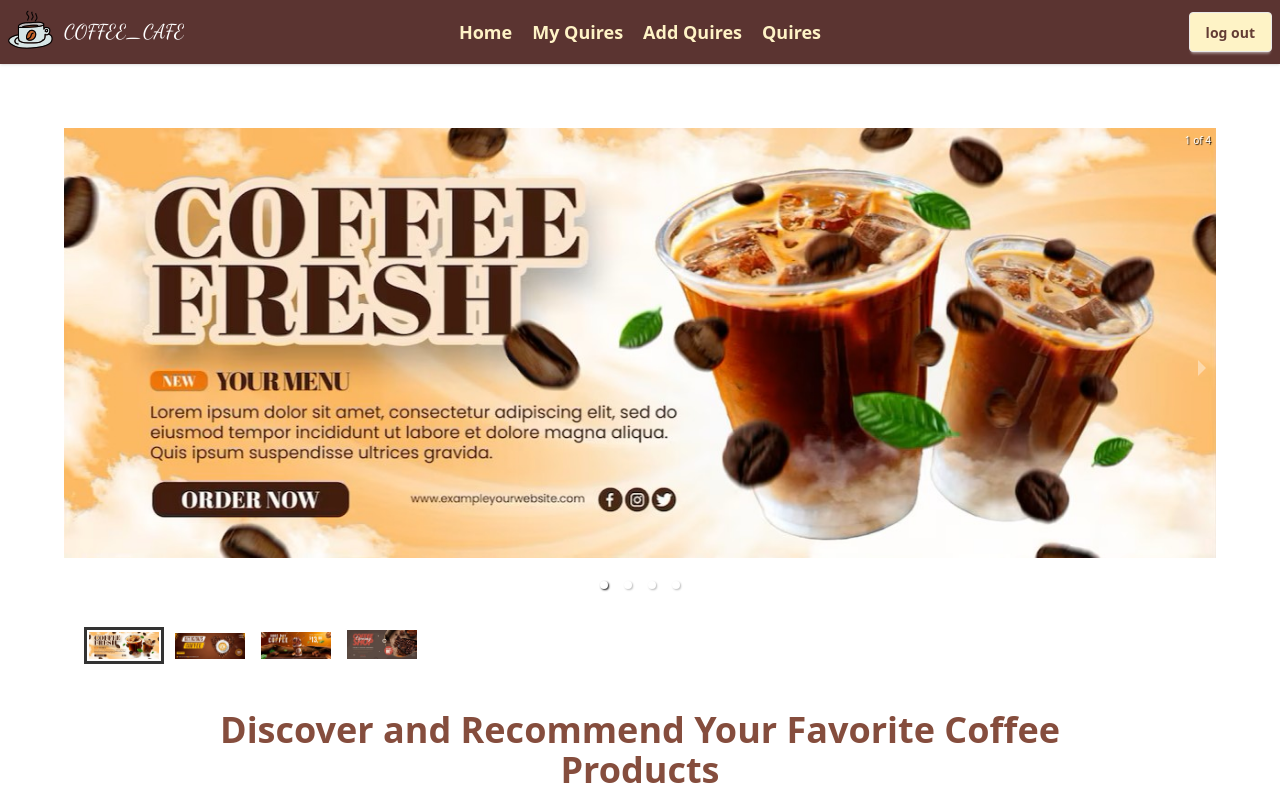
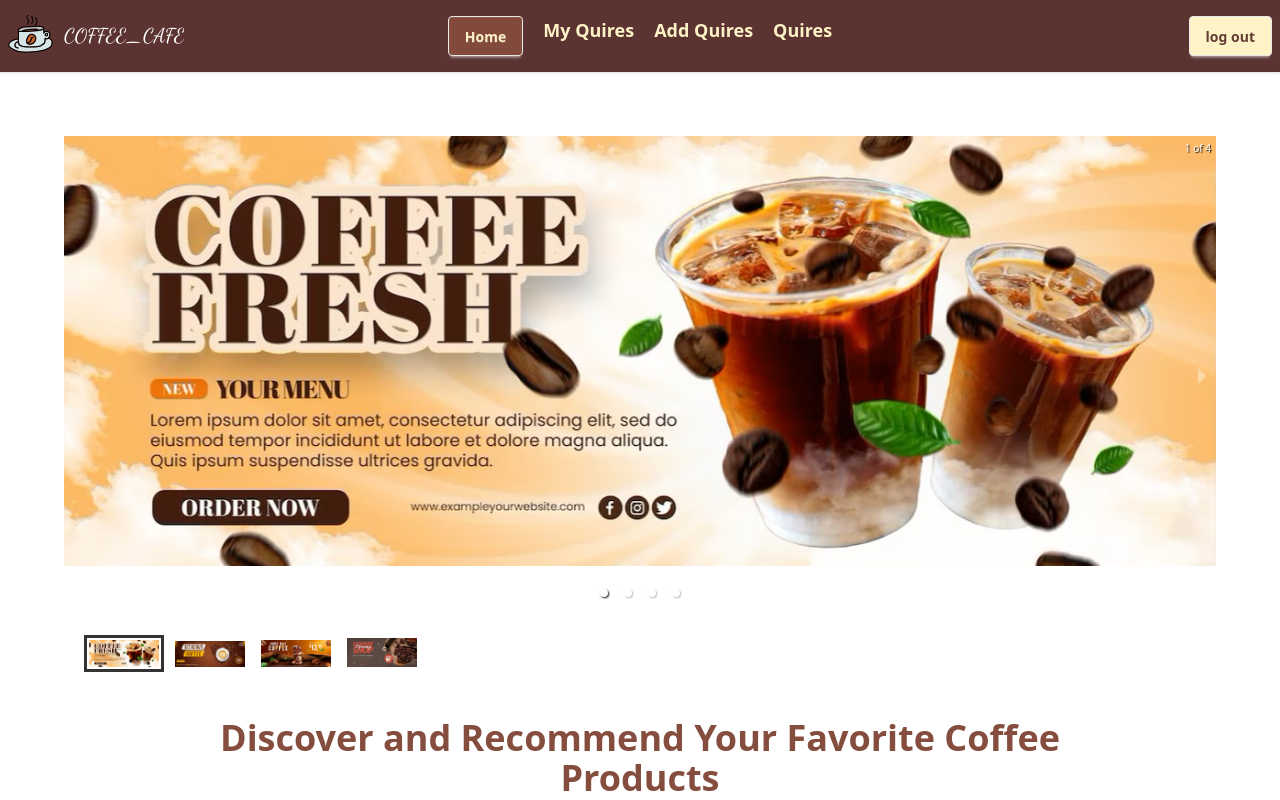
Before and after one commit to alaminjim/coffee-cafe-client, a React (Vite) app: page / in a window 1280 px wide. Shown: the top 800 px of the page. Built offline with nearby package versions, Linux system fonts and the light colour scheme; no server answers; sample sign-in values are in the browser's storage; a web font is replaced by a local one.

Commit message:
added navbar edit

```diff
--- a/src/Components/NavBar.jsx
+++ b/src/Components/NavBar.jsx
@@ -40,7 +40,52 @@ const NavBar = () => {
             <ul
               tabIndex={0}
               className="menu menu-sm dropdown-content bg-base-100 rounded-box z-1 mt-3 w-52 p-2 shadow"
-            ></ul>
+            >
+              <NavLink
+                className={({ isActive }) =>
+                  isActive
+                    ? "btn bg-[#854d3dea] text-amber-100"
+                    : "text-amber-100 gap-5 text-lg font-semibold"
+                }
+                to="/"
+              >
+                Home
+              </NavLink>
+              {user && (
+                <NavLink
+                  className={({ isActive }) =>
+                    isActive
+                      ? "btn bg-[#854d3dea] text-amber-100"
+                      : "text-amber-100 gap-5 text-lg font-semibold"
+                  }
+                  to="/my-quires"
+                >
+                  My Quires
+                </NavLink>
+              )}
+              {user && (
+                <NavLink
+                  className={({ isActive }) =>
+                    isActive
+                      ? "btn bg-[#854d3dea] text-amber-100"
+                      : "text-amber-100 gap-5 text-lg font-semibold"
+                  }
+                  to="/add-quires"
+                >
+                  Add Quires
+                </NavLink>
+              )}
+              <NavLink
+                className={({ isActive }) =>
+                  isActive
+                    ? "btn bg-[#854d3dea] text-amber-100"
+                    : "text-amber-100 gap-5 text-lg font-semibold"
+                }
+                to="/quire"
+              >
+                Quires
+              </NavLink>
+            </ul>
           </div>
           <div className="flex items-center gap-2">
             <img src={logo} alt="" />
@@ -48,11 +93,51 @@ const NavBar = () => {
           </div>
         </div>
         <div className="navbar-center hidden lg:flex">
-          <ul className="menu menu-horizontal px-1 text-amber-100 gap-5 text-lg font-semibold">
-            <NavLink to="/">Home</NavLink>
-            <NavLink to="/my-quires">My Quires</NavLink>
-            <NavLink to="/add-quires">Add Quires</NavLink>
-            <NavLink to="/quire">Quires</NavLink>
+          <ul className="menu menu-horizontal px-1 gap-5 ">
+            <NavLink
+              className={({ isActive }) =>
+                isActive
+                  ? "btn bg-[#854d3dea] text-amber-100"
+                  : "text-amber-100 gap-5 text-lg font-semibold"
+              }
+              to="/"
+            >
+              Home
+            </NavLink>
+            {user && (
+              <NavLink
+                className={({ isActive }) =>
+                  isActive
+                    ? "btn bg-[#854d3dea] text-amber-100"
+                    : "text-amber-100 gap-5 text-lg font-semibold"
+                }
+                to="/my-quires"
+              >
+                My Quires
+              </NavLink>
+            )}
+            {user && (
+              <NavLink
+                className={({ isActive }) =>
+                  isActive
+                    ? "btn bg-[#854d3dea] text-amber-100"
+                    : "text-amber-100 gap-5 text-lg font-semibold"
+                }
+                to="/add-quires"
+              >
+                Add Quires
+              </NavLink>
+            )}
+            <NavLink
+              className={({ isActive }) =>
+                isActive
+                  ? "btn bg-[#854d3dea] text-amber-100"
+                  : "text-amber-100 gap-5 text-lg font-semibold"
+              }
+              to="/quire"
+            >
+              Quires
+            </NavLink>
           </ul>
         </div>
         <div className="navbar-end">
--- a/src/Pages/AddQuires.jsx
+++ b/src/Pages/AddQuires.jsx
@@ -38,7 +38,7 @@ const AddQuires = () => {
 
     try {
       const { data } = await axios.post(
-        "http://localhost:5000/coffee-cafe",
+        "https://coffee-cafe-server-qurnff92x-alaminjims-projects.vercel.app/coffee-cafe",
         products
       );
       if (data.insertedId) {
--- a/src/Pages/CoffeeCard.jsx
+++ b/src/Pages/CoffeeCard.jsx
@@ -18,7 +18,7 @@ const CoffeeCard = ({ coffee, allCoffee }) => {
     if (result.isConfirmed) {
       try {
         const { data } = await axios.delete(
-          `http://localhost:5000/coffee-cafe/${_id}`
+          `https://coffee-cafe-server-qurnff92x-alaminjims-projects.vercel.app/coffee-cafe/${_id}`
         );
         if (data.deletedCount > 0) {
           Swal.fire({
--- a/src/Pages/CoffeeDetails.jsx
+++ b/src/Pages/CoffeeDetails.jsx
@@ -11,7 +11,9 @@ const CoffeeDetails = () => {
   }, []);
 
   const allCoffee = async () => {
-    const { data } = await axios.get(`http://localhost:5000/coffee-cafe/${id}`);
+    const { data } = await axios.get(
+      `https://coffee-cafe-server-qurnff92x-alaminjims-projects.vercel.app/coffee-cafe/${id}`
+    );
     setCoffees(data);
   };
 
--- a/src/Pages/Home.jsx
+++ b/src/Pages/Home.jsx
@@ -13,7 +13,9 @@ const Home = () => {
   }, []);
 
   const allCoffee = async () => {
-    const { data } = await axios.get("http://localhost:5000/coffee-cafe");
+    const { data } = await axios.get(
+      "https://coffee-cafe-server-qurnff92x-alaminjims-projects.vercel.app/coffee-cafe"
+    );
     setCoffees(data);
   };
   return (
--- a/src/Pages/MyQuires.jsx
+++ b/src/Pages/MyQuires.jsx
@@ -11,7 +11,9 @@ const MyQuires = () => {
   }, []);
 
   const allCoffee = async () => {
-    const { data } = await axios.get("http://localhost:5000/coffee-cafe");
+    const { data } = await axios.get(
+      "https://coffee-cafe-server-qurnff92x-alaminjims-projects.vercel.app/coffee-cafe"
+    );
     setCoffees(data);
   };
 
@@ -30,6 +32,7 @@ const MyQuires = () => {
           </Link>
         </div>
       ) : (
+        <div>
           <div className="grid grid-cols-1 md:grid-cols-2 lg:grid-cols-3 max-w-6xl mx-auto gap-x-48 gap-y-8 ">
             {sortedQueries.map((coffee) => (
               <CoffeeCard
@@ -39,6 +42,7 @@ const MyQuires = () => {
               ></CoffeeCard>
             ))}
           </div>
+        </div>
       )}
     </div>
   );
--- a/src/Pages/Quires.jsx
+++ b/src/Pages/Quires.jsx
@@ -10,7 +10,9 @@ const Quires = () => {
   }, []);
 
   const allCoffee = async () => {
-    const { data } = await axios.get("http://localhost:5000/coffee-cafe");
+    const { data } = await axios.get(
+      "https://coffee-cafe-server-qurnff92x-alaminjims-projects.vercel.app/coffee-cafe"
+    );
     setCoffees(data);
   };
 
@@ -19,6 +21,7 @@ const Quires = () => {
   );
 
   return (
+    <div>
       <div className="grid grid-cols-1 md:grid-cols-2 lg:grid-cols-3 gap-x-48 gap-y-8 max-w-6xl mx-auto">
         {sortedQueries.map((coffee) => (
           <QuiresCard
@@ -29,6 +32,7 @@ const Quires = () => {
           ></QuiresCard>
         ))}
       </div>
+    </div>
   );
 };
 
--- a/src/Pages/QuiresCard.jsx
+++ b/src/Pages/QuiresCard.jsx
@@ -13,7 +13,9 @@ const QuiresCard = ({ coffee, allCoffee, showRecommendation }) => {
 
   const handelRecommend = async (id) => {
     try {
-      await axios.patch(`http://localhost:5000/recommend/${id}`);
+      await axios.patch(
+        `https://coffee-cafe-server-qurnff92x-alaminjims-projects.vercel.app/recommend/${id}`
+      );
       allCoffee();
     } catch (error) {
       console.error("Failed to recommend:", error);
--- a/src/Pages/UpdateCoffee.jsx
+++ b/src/Pages/UpdateCoffee.jsx
@@ -13,7 +13,9 @@ const UpdateCoffee = () => {
   }, []);
 
   const allCoffee = async () => {
-    const { data } = await axios.get(`http://localhost:5000/coffee-cafe/${id}`);
+    const { data } = await axios.get(
+      `https://coffee-cafe-server-qurnff92x-alaminjims-projects.vercel.app/coffee-cafe/${id}`
+    );
     setCoffees(data);
   };
 
@@ -38,7 +40,7 @@ const UpdateCoffee = () => {
 
     try {
       const { data } = await axios.patch(
-        `http://localhost:5000/coffee-cafe/${id}`,
+        `https://coffee-cafe-server-qurnff92x-alaminjims-projects.vercel.app/coffee-cafe/${id}`,
         updateProducts
       );
       if (data.modifiedCount > 0) {
```
Also changed, not shown: src/assets/img/photo-1611525487156-09d61b06a9ee.avif (added). Lines whose indentation alone changed are shown as unchanged.
